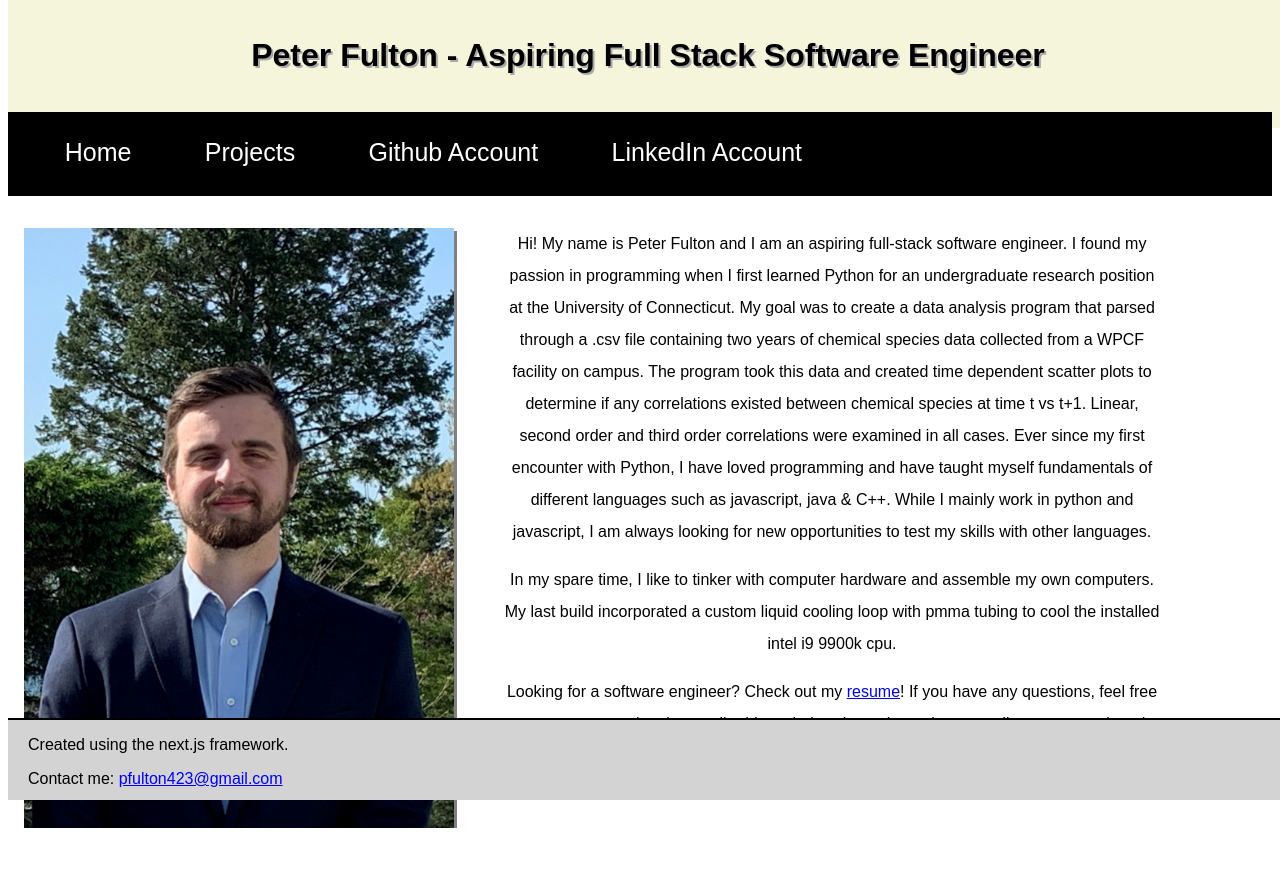
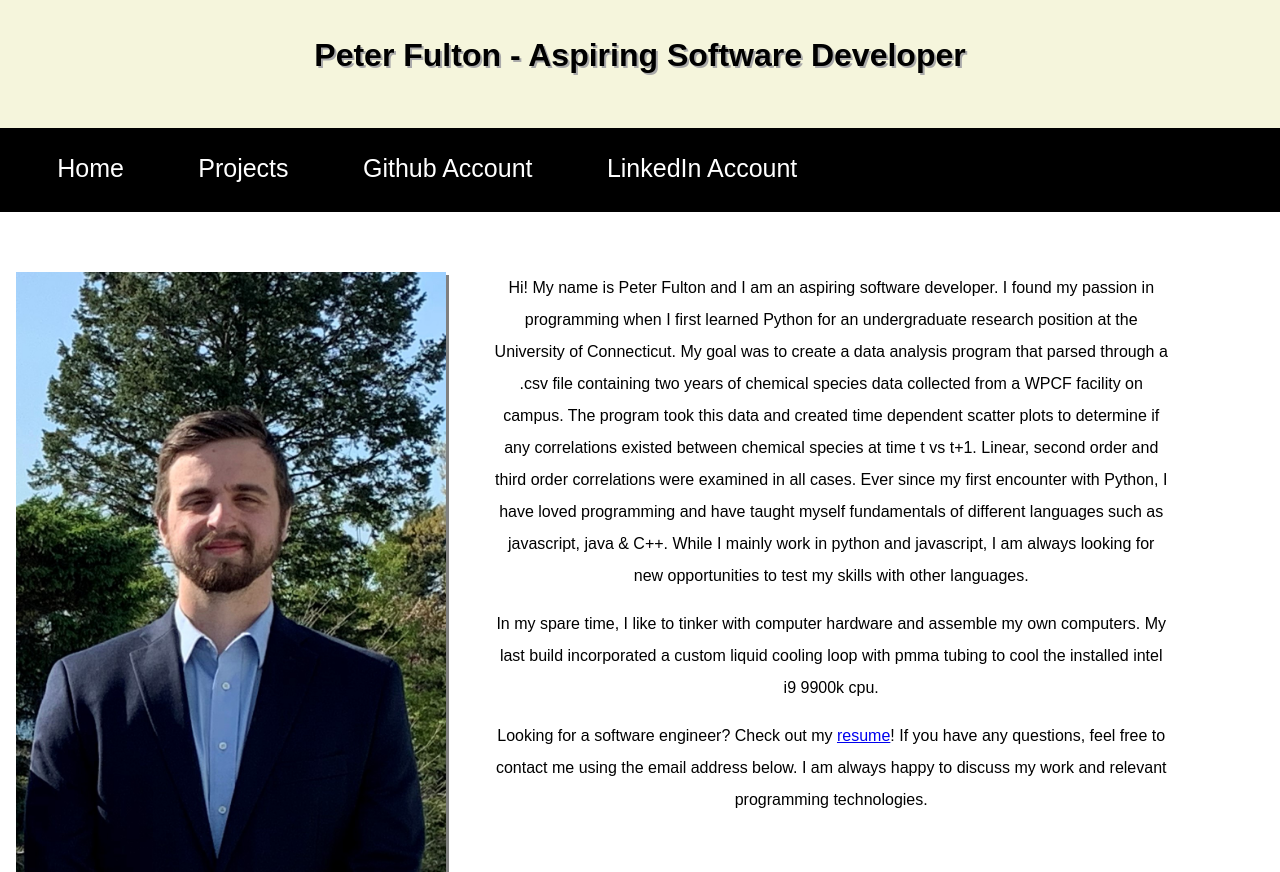
Before and after one commit to pmfulton/pmfulton_v1.0, a Next.js app: page / in a window 1280 px wide. Before the commit the page ends 828 px from the top, so only its background shows below. Built offline with nearby package versions, Linux system fonts and the light colour scheme.

Commit message:
create custom _app.js file, global styles  and changed resume

```diff
--- a/components/Table.js
+++ b/components/Table.js
@@ -3,6 +3,7 @@ import styles from "../public/css_modules/styles.module.css"
 function Table() {
     return (
         <table className={styles.table}>
+            <tbody>
                 <tr>
                     <th className={styles.th}>Project Name</th>
                     <th className={styles.th}>Deployed With</th>
@@ -13,6 +14,7 @@ function Table() {
                     <td className={styles.td}>Heroku</td>
                     <td className={styles.td}>A basic web application that uses a third party map api to fetch the current weather.</td>
                 </tr>
+            </tbody>
         </table>
     )
 
--- /dev/null
+++ b/pages/_app.js
@@ -0,0 +1,5 @@
+import '../public/css_modules/styles.css'
+
+export default function MyApp({ Component, pageProps }) {
+    return <Component {...pageProps} />
+}
--- a/pages/index.js
+++ b/pages/index.js
@@ -8,15 +8,15 @@ import styles from "../public/css_modules/styles.module.css"
 
 function AboutMe() {
     return (
-        <html>
+        <div>
             <Tab title="Home"/>
-            <body className={styles.body}>
-                <Header heading="Peter Fulton - Aspiring Full Stack Software Engineer" />
+            <main>
+                <Header heading="Peter Fulton - Aspiring Software Developer" />
                 <NavBar />
                 <div className={styles.indexBody}>
-                    <p>
+                    <p id="test">
                         <img src="me.jpg" alt="self" />
-                        Hi! My name is Peter Fulton and I am an aspiring full-stack software engineer.
+                        Hi! My name is Peter Fulton and I am an aspiring software developer.
                         I found my passion in programming when I first learned Python for an undergraduate research position at the University of Connecticut.
                         My goal was to create a data analysis program that parsed through a .csv file containing two years of chemical species data
                         collected from a WPCF facility on campus. The program took this data and created time dependent scatter plots to determine if any correlations existed
@@ -30,17 +30,14 @@ function AboutMe() {
 
                     </p>
                     <p>
-                        Looking for a software engineer? Check out my <a href="/Peter Fulton Resume Manufacturing Resume.pdf" target="_blank" rel="noopener noreffer">resume</a>!
+                        Looking for a software engineer? Check out my <a href="/resume.pdf" target="_blank" rel="noopener noreffer">resume</a>!
                         If you have any questions, feel free to contact me using the email address below. I am always happy to discuss my work and
                         relevant programming technologies.
                     </p>
-
-
                 </div>
-                <Footer />
-            </body>
-        </html>
-
+                {/* <Footer />      */}
+            </main>
+        </div>
     )
 }
 
--- /dev/null
+++ b/public/css_modules/styles.css
@@ -0,0 +1,5 @@
+body {
+    margin: 0;
+    width: 100%;
+    font-family: Arial, Helvetica, sans-serif;
+}
--- a/public/css_modules/styles.module.css
+++ b/public/css_modules/styles.module.css
@@ -1,24 +1,23 @@
-.body {
-    font-family: Arial, Helvetica, sans-serif;
-    margin: 0;
-    font-size: 100%;
-}
 
 .header {
+    display: flexbox;
     width: 100%;
     height: 7rem;
     background-color: beige;
     position: absolute;
     padding-top: 1rem;
     top: 0;
+
     text-align: center;
     text-shadow: 2px 2px darkgrey;
 }
 
 .navContainer {
-    width: 100%;
+    width: 100vw;
     position: relative;
-    top: 6rem;
+    height: 3rem;
+    top: 7rem;
+    margin-bottom: 4rem;
 }
 
 
@@ -35,7 +34,7 @@
 
 .navBullet {
     font-size: 25px;
-    font-family: Arial, Helvetica, sans-serif;
+
     padding: 3% 3%;
     color: white;
     text-decoration: none;
@@ -68,7 +67,8 @@
 .table {
     width: 100%;
     position: relative;
-    top: 5rem;
+    top: 10rem;
+    margin-right: 1rem;
 
 }
 
@@ -96,8 +96,8 @@
 
 .indexBody {
     position: relative;
-    top: 7rem;
-    margin-bottom: 10rem;
+    top: 9rem;
+
 }
 
 .indexBody img{
```
Also changed, not shown: pages/projects.js (+5 -5 lines), public/clientjs/resize.js (added, +7 -0 lines), 2 other files (tests, documents, lock files or other folders). Lines whose indentation alone changed are shown as unchanged.
